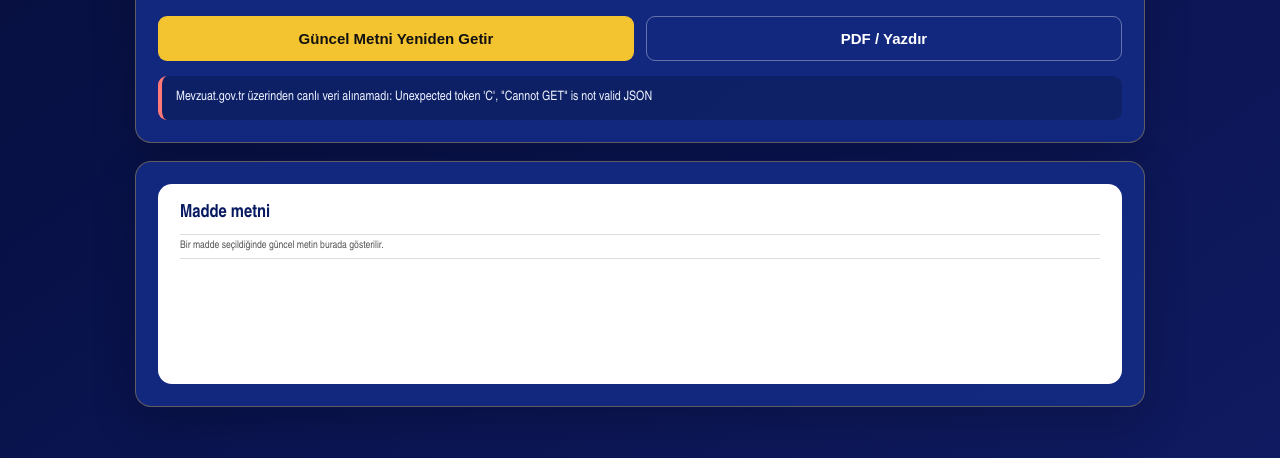
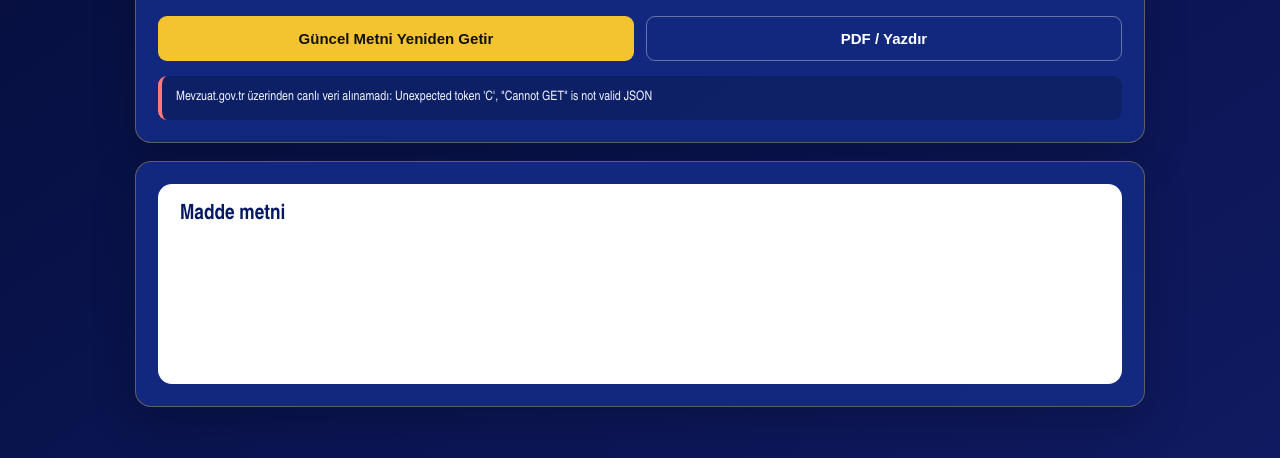
Before and after one commit to onurkahya/mevzuat-sorgulama, a Flask app: template templates/index.html in a window 1280 px wide. Shown: the part 247-705 px from the top of the page. Run offline with Flask 3, Linux system fonts and the light colour scheme; the template is opened without the code that fills it, so the values that code supplies are empty.

Commit message:
index.html

```diff
--- a/templates/index.html
+++ b/templates/index.html
@@ -25,9 +25,9 @@ button.secondary{background:transparent;color:#fff;border:1px solid rgba(255,255
 .status{margin-top:15px;padding:12px 14px;border-radius:9px;background:rgba(0,0,0,.2);font-size:13px;line-height:1.5}
 .good{border-left:4px solid #61d095}.warn{border-left:4px solid var(--gold)}.bad{border-left:4px solid #ff7979}
 .result{background:#fff;color:#111;border-radius:14px;padding:18px 22px;min-height:200px}
-.result h2{margin:0 0 5px;color:#071960;font-size:18px}.article-title{font-size:16px;font-weight:800;color:#111;margin:0 0 5px;padding-bottom:5px;border-bottom:1px solid #ddd}
-.meta{font-size:10.5px;color:#555;border-bottom:1px solid #ddd;padding-bottom:6px;margin-bottom:8px;line-height:1.2}
-.body{white-space:normal;line-height:1.28;font-size:13.5px}
+.result h2{margin:0 0 7px;color:#071960;font-size:21px;font-weight:800}.article-title{font-size:17px;font-weight:800;color:#111;margin:0 0 7px;padding:0;border:0}
+.meta{display:none}
+.body{white-space:normal;line-height:1.42;font-size:15px}
 a{color:#0b3aa4}
 @media(max-width:700px){.grid,.actions{grid-template-columns:1fr}h1{font-size:23px}}
 @media print{
@@ -73,7 +73,7 @@ a{color:#0b3aa4}
  <div class="result" id="result">
   <h2>Madde metni</h2>
   <div class="article-title" id="articleTitle"></div>
-  <div class="meta">Bir madde seçildiğinde güncel metin burada gösterilir.</div>
+  <div class="meta"></div>
   <div class="body"></div>
  </div>
 </section>
@@ -126,7 +126,7 @@ function showArticle(){
  if(!current)return;
  const a=current.articles[Number(document.getElementById("article").value||0)];
  const result=document.getElementById("result");
- result.querySelector("h2").textContent=current.ad+" — "+a.etiket;
+ result.querySelector("h2").textContent=current.ad;
  const titleEl=result.querySelector("#articleTitle");
  titleEl.textContent=a.baslik || "";
  titleEl.style.display=a.baslik ? "block" : "none";
```
